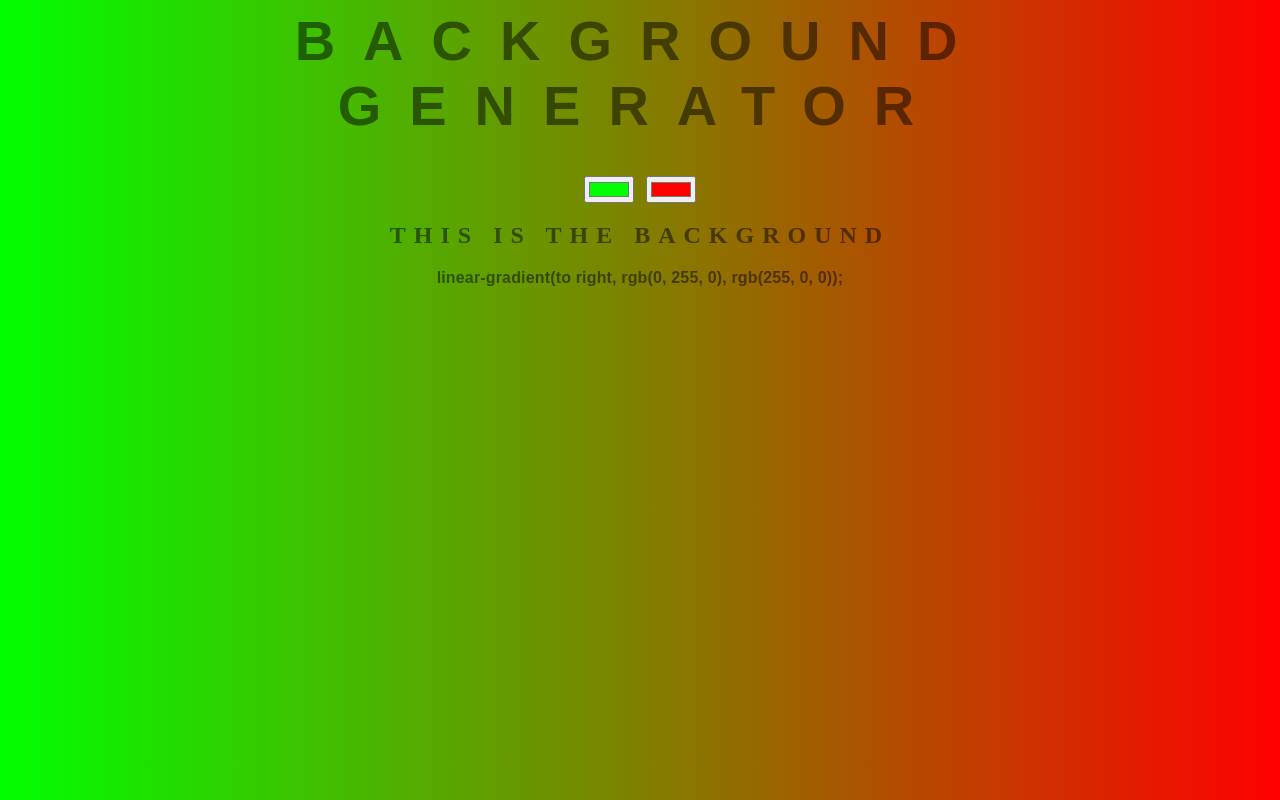
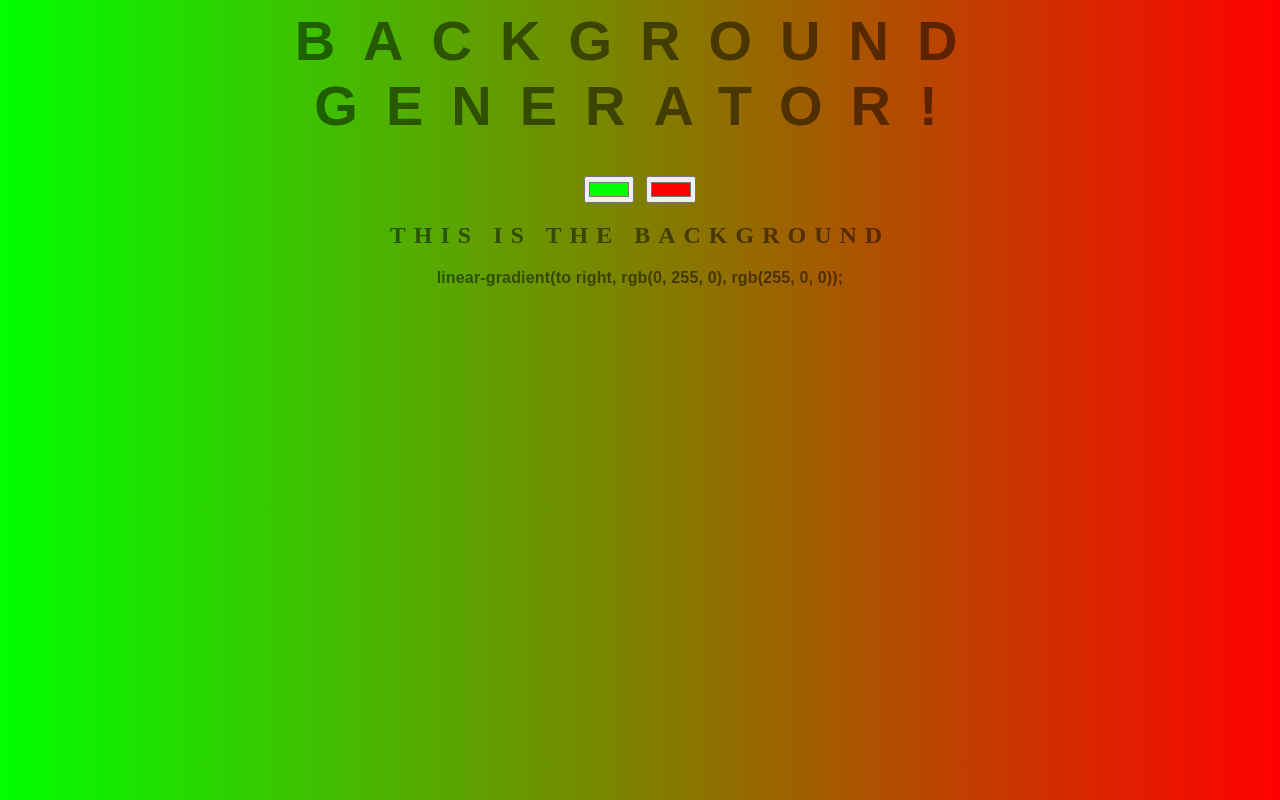
Before and after one commit to gaurav241998/background-generator, a plain HTML site: page index.html in a window 1280 px wide. Drawn offline with Linux system fonts and the light colour scheme.

Commit message:
added exclamation at the end of the title

```diff
--- a/index.html
+++ b/index.html
@@ -6,7 +6,7 @@
         <link rel="stylesheet" href="style.css">
     </head>
     <body id = "gradient">
-        <h1>BACKGROUND GENERATOR</h1>
+        <h1>BACKGROUND GENERATOR!</h1>
         <input class = "color1" type = "color" name = "color1" value = "#00ff00">
         <input class = "color2" type = "color" name = "color2" value = "#ff0000">
         <h2>This is the background</h2>
```
